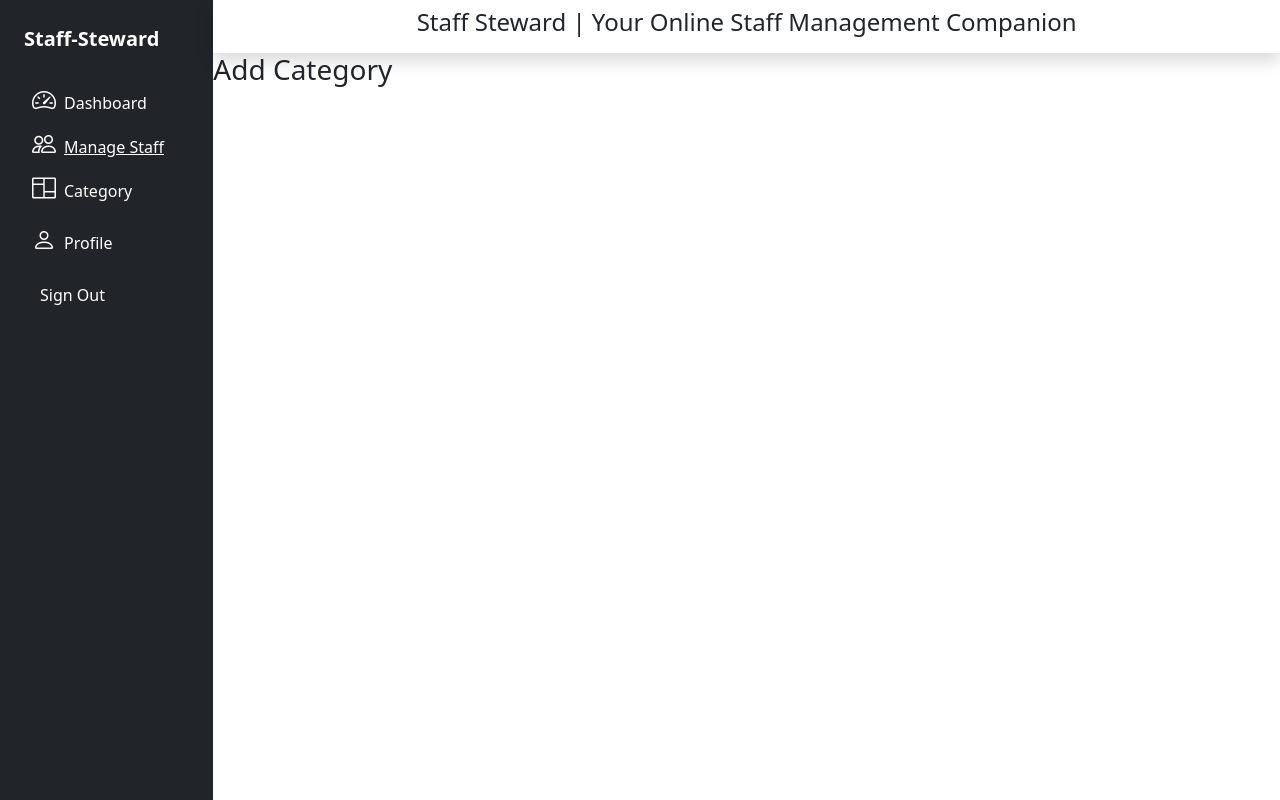
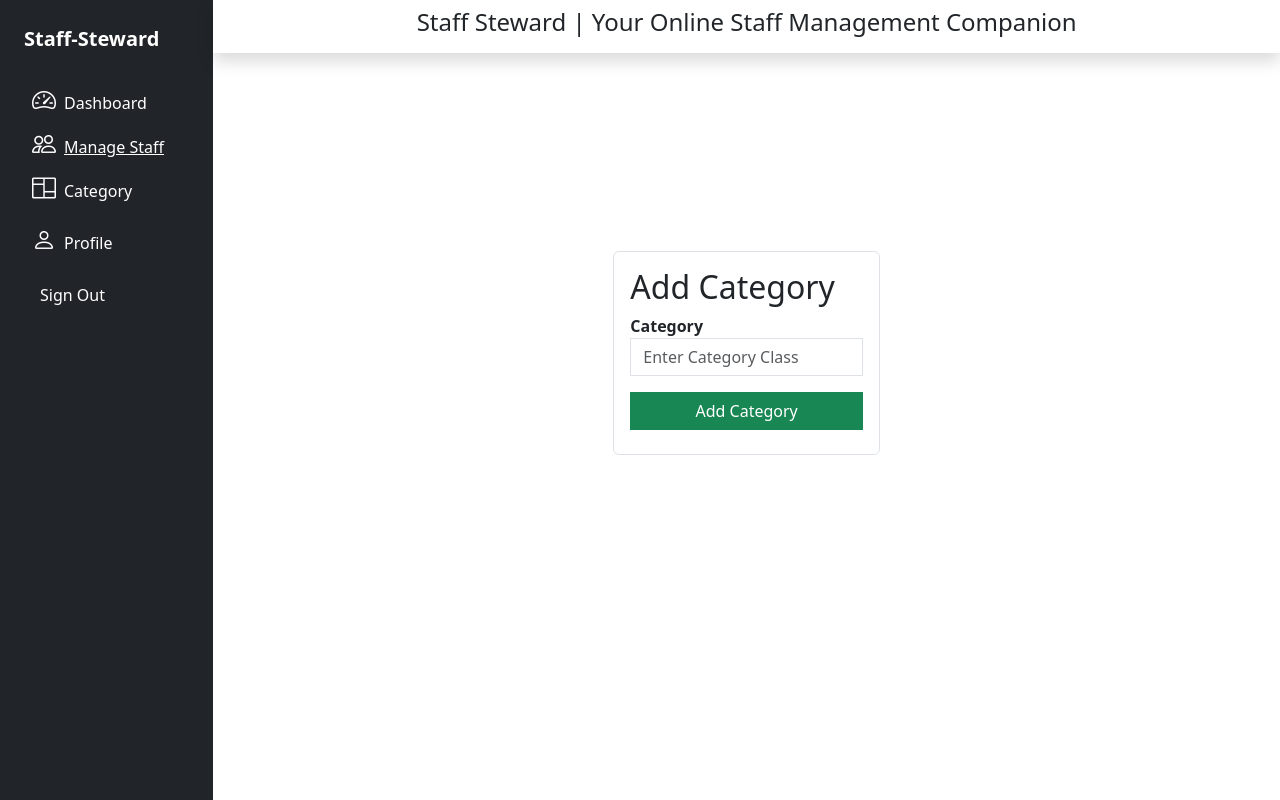
Before and after one commit to Njagi-G/Staff-Steward, a React (Vite) app: page /dashboard/add-category in a window 1280 px wide. Built offline with nearby package versions, Linux system fonts and the light colour scheme.

Commit message:
configured the post request to server for adding category

```diff
--- a/src/components/AddCategory.jsx
+++ b/src/components/AddCategory.jsx
@@ -1,11 +1,40 @@
-import React from 'react'
+import React, { useState } from 'react'
+import axios from 'axios'
+import { useNavigate } from 'react-router-dom'
 
 function AddCategory() {
+    const [category, setCategory] = useState()
+    const navigate = useNavigate()
+    function handleSubmit(e) {
+        e.preventDefault()
+        axios.post('http://localhost:3000/auth/add-category', {category})
+        .then(result => {
+            if(result.data.Status) {
+                navigate('/dashboard/category')
+            } else {
+                alert(result.data.Error)
+            }
+        })
+        .catch(err => console.log(err))
+
+    }
   return (
-    <div>
-        <div>
-            <h3>Add Category</h3>
-        </div>
+    <div className='d-flex justify-content-center align-items-center h-75'>
+      <div className='p-3 rounded w-25 border'>
+        <h2>Add Category</h2>
+        <form onSubmit={handleSubmit}>
+          <div className='mb-3'>
+            <label htmlFor="category"><strong>Category</strong></label>
+            <input
+            className="form-control rounded-0"
+            type="text" name="category"
+            placeholder="Enter Category Class"
+            onChange={(e) => setCategory(e.target.value)} />
+          </div>
+          <button className='btn btn-success w-100 rounded-0 mb-2'>Add Category</button>
+        </form>
+      </div>
+
     </div>
   )
 }
```
